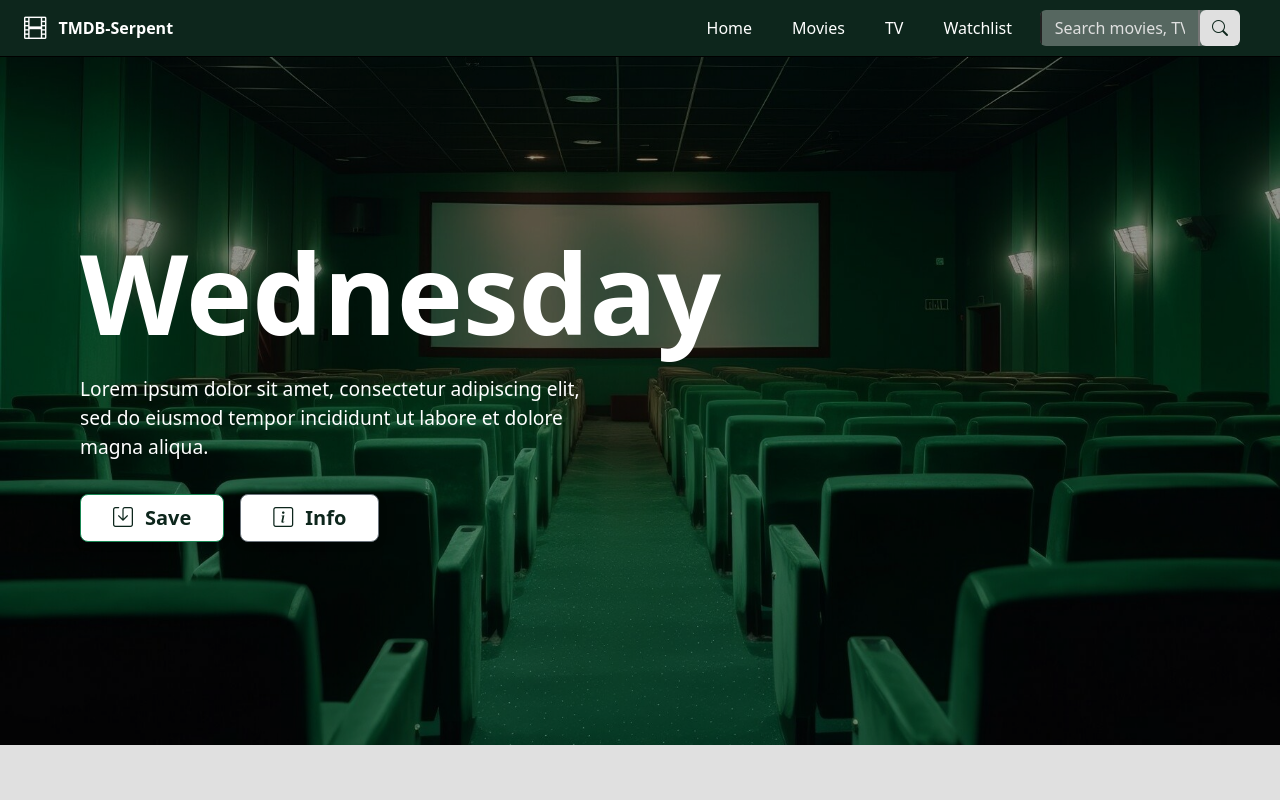
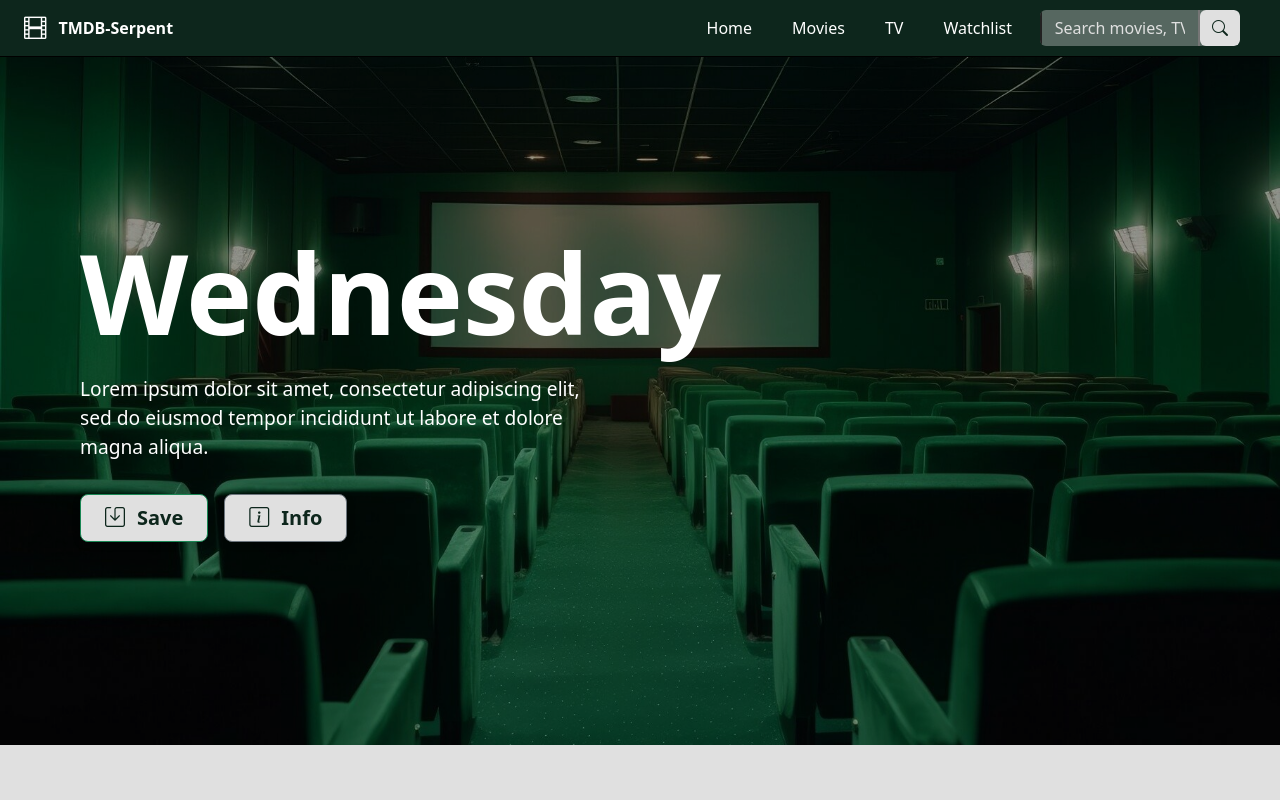
Before and after one commit to mohsina-rifa/PIP-TMDB, a Vue app: page / in a window 1280 px wide. Shown: the top 800 px of the page. Built offline with nearby package versions, Linux system fonts and the light colour scheme.

Commit message:
day-2 : refactor Custom button component styles for consistency and improved icon display

```diff
--- a/src/components/buttons/Custom.vue
+++ b/src/components/buttons/Custom.vue
@@ -45,7 +45,7 @@ const buttonType = computed<"button" | "submit" | "reset">(() => {
     :type="buttonType"
     @click="emit('click')"
   >
-    <i v-if="props.icon" :class="props.icon"></i>
+    <i v-if="props.icon" :class="props.icon" class="btn-icon"></i>
     <span class="ms-1">{{ label }}</span>
   </button>
 </template>
@@ -53,16 +53,29 @@ const buttonType = computed<"button" | "submit" | "reset">(() => {
 <style scoped>
 .custom-btn {
   font-size: 1.25rem;
-  padding: 0.5rem 2rem;
+  padding: 0.5rem 1.5rem;
   border-radius: 8px;
   font-weight: 600;
-  background: var(--white);
+  background: var(--silver-7);
   color: var(--green-1);
-  box-shadow: 0 2px 8px rgba(0,0,0,0.12);
+  box-shadow: 0 2px 8px rgba(0, 0, 0, 0.12);
   transition: background 0.2s, color 0.2s;
 }
+
 .custom-btn:hover {
-  background: var(--green-7);
+  background: var(--green-1);
   color: var(--white);
+  font-weight: bold;
+}
+
+.btn-icon {
+  font-size: 1.25rem;
+  color: var(--green-1);
+  font-weight: bold;
+}
+
+.custom-btn:hover .btn-icon {
+  color: var(--white);
+  font-weight: bolder;
 }
 </style>
```
